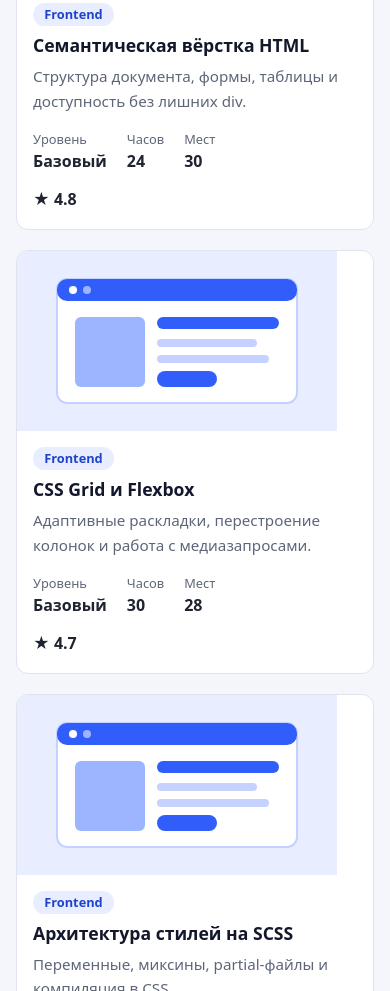
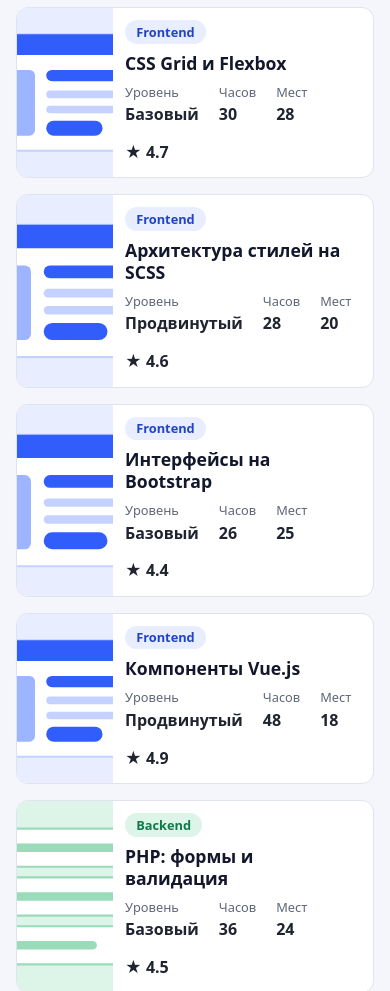
Before and after one commit to prokope123-ux/trpo-pr02, a website: page index.html in a window 390 px wide. Shown: the part 1009-2000 px from the top of the page. Drawn offline with Linux system fonts and the light colour scheme.

Commit message:
feat: add mixins, rem() function, breakpoints and CSS-only filters
respond/focus-ring/surface/container mixins, rem() helper, breakpoint
and category maps; @each generates badge modifiers and filter rules.
Tablet breakpoint moves filters above the grid, mobile makes cards
horizontal. Fixes clipped card meta on 375px.

```diff
--- a/index.html
+++ b/index.html
@@ -53,7 +53,7 @@
       </aside>
 
       <section class="catalog-area" id="catalog" aria-labelledby="catalog-title">
-        <h2 class="catalog-area__title" id="catalog-title">Курсы <span class="catalog-area__count">(12)</span></h2>
+        <h2 class="catalog-area__title" id="catalog-title">Курсы</h2>
 
         <p class="empty" role="status">Ничего не найдено. Отметьте хотя бы одну категорию.</p>
 
--- /dev/null
+++ b/scss/_functions.scss
@@ -0,0 +1,7 @@
+@use "sass:math";
+
+// Переводит пиксели в rem (база 16px), чтобы размеры не писались вручную в двух единицах.
+// rem(240) → 15rem
+@function rem($px, $base: 16) {
+  @return math.div($px, $base) * 1rem;
+}
--- /dev/null
+++ b/scss/_mixins.scss
@@ -0,0 +1,31 @@
+@use "sass:map";
+@use "variables" as *;
+
+// Медиазапрос по имени точки из $breakpoints
+@mixin respond($name) {
+  @media (max-width: map.get($breakpoints, $name)) {
+    @content;
+  }
+}
+
+// Видимое кольцо фокуса для клавиатурной навигации
+@mixin focus-ring {
+  outline: 3px solid $color-accent;
+  outline-offset: 3px;
+}
+
+// Белая поверхность с рамкой и скруглением: карточка, панель, инфоблок
+@mixin surface($padding: 0) {
+  padding: $padding;
+  background: $color-surface;
+  border: 1px solid $color-border;
+  border-radius: $radius;
+}
+
+// Адаптивный контейнер ограниченной ширины
+@mixin container {
+  width: 100%;
+  max-width: $container-width;
+  margin-inline: auto;
+  padding-inline: $space-md;
+}
--- a/scss/_variables.scss
+++ b/scss/_variables.scss
@@ -26,3 +26,19 @@ $space-xl: 2.5rem;
 // Контейнер и шрифт (theme.json → container, fontFamily)
 $container-width: 74rem;
 $font-family: system-ui, -apple-system, "Segoe UI", Roboto, Arial, sans-serif;
+
+// Точки перестроения (max-width)
+$breakpoints: (
+  laptop: 960px,
+  mobile: 600px,
+);
+
+// Цвета бейджа по категориям: (цвет текста, цвет фона)
+$categories: (
+  frontend: ($color-accent-dark, $color-accent-soft),
+  backend: ($color-success, $color-success-soft),
+  tools: ($color-warning, $color-warning-soft),
+);
+
+// Уровни курсов, по которым работает фильтр
+$levels: basic, advanced;
--- a/scss/base/_base.scss
+++ b/scss/base/_base.scss
@@ -1,4 +1,5 @@
 @use "../variables" as *;
+@use "../mixins" as *;
 
 *,
 *::before,
@@ -39,8 +40,7 @@ a {
 a:focus-visible,
 input:focus-visible,
 button:focus-visible {
-  outline: 3px solid $color-accent;
-  outline-offset: 3px;
+  @include focus-ring;
 }
 
 .visually-hidden {
--- a/scss/components/_badge.scss
+++ b/scss/components/_badge.scss
@@ -1,3 +1,4 @@
+@use "sass:list";
 @use "../variables" as *;
 
 .badge {
@@ -10,3 +11,12 @@
   background: $color-accent-soft;
   border-radius: 999px;
 }
+
+// Модификаторы по категориям генерируются из карты $categories:
+// .badge--frontend, .badge--backend, .badge--tools
+@each $name, $pair in $categories {
+  .badge--#{$name} {
+    color: list.nth($pair, 1);
+    background: list.nth($pair, 2);
+  }
+}
--- a/scss/components/_card.scss
+++ b/scss/components/_card.scss
@@ -1,13 +1,17 @@
 @use "../variables" as *;
+@use "../functions" as *;
+@use "../mixins" as *;
 
 // Сетка карточек: число колонок подбирается автоматически
 .catalog {
   display: grid;
-  grid-template-columns: repeat(auto-fill, minmax(15rem, 1fr));
+  grid-template-columns: repeat(auto-fill, minmax(rem(240), 1fr));
   gap: 1.25rem;
 
-  @media (max-width: 600px) {
+  // Узкий экран: одна колонка
+  @include respond(mobile) {
     grid-template-columns: 1fr;
+    gap: $space-md;
   }
 }
 
@@ -15,14 +19,17 @@
   display: flex;
   flex-direction: column;
   overflow: hidden;
-  background: $color-surface;
-  border: 1px solid $color-border;
-  border-radius: $radius;
+  @include surface;
+
+  &__image {
+    width: 100%;
+  }
 
   &__body {
     display: flex;
     flex-direction: column;
     flex: 1;
+    min-width: 0;
     padding: $space-md;
   }
 
@@ -39,7 +46,8 @@
 
   &__meta {
     display: flex;
-    gap: 1.25rem;
+    flex-wrap: wrap;
+    gap: $space-xs 1.25rem;
     margin: 0 0 0.75rem;
 
     dt {
@@ -57,4 +65,24 @@
     margin: 0;
     font-weight: 600;
   }
+
+  // Плотность на мобильном: карточка горизонтальная, картинка слева
+  @include respond(mobile) {
+    flex-direction: row;
+
+    &__image {
+      flex: none;
+      width: rem(96);
+      height: auto;
+      object-fit: cover;
+    }
+
+    &__body {
+      padding: 0.75rem;
+    }
+
+    &__text {
+      display: none;
+    }
+  }
 }
--- a/scss/components/_filters.scss
+++ b/scss/components/_filters.scss
@@ -1,16 +1,29 @@
+@use "sass:map";
 @use "../variables" as *;
+@use "../functions" as *;
+@use "../mixins" as *;
 
 .filters {
   &__form {
-    padding: $space-lg;
-    background: $color-surface;
-    border: 1px solid $color-border;
-    border-radius: $radius;
+    @include surface($space-lg);
+
+    // Планшет: панель над каталогом, группы фильтров в ряд
+    @include respond(laptop) {
+      display: flex;
+      flex-wrap: wrap;
+      align-items: flex-start;
+      gap: $space-md $space-xl;
+    }
   }
 
   &__title {
     margin-bottom: $space-md;
     font-size: 1.125rem;
+
+    @include respond(laptop) {
+      flex: 1 1 100%;
+      margin-bottom: 0;
+    }
   }
 
   &__group {
@@ -22,6 +35,10 @@
       margin-bottom: $space-sm;
       font-weight: 600;
     }
+
+    @include respond(laptop) {
+      margin-bottom: 0;
+    }
   }
 }
 
@@ -32,6 +49,34 @@
   padding-block: 0.15rem;
 }
 
-.catalog-area .empty {
+// ---------- Фильтрация без JavaScript ----------
+// Состояние чекбоксов и радиокнопок читается через :has() на общем предке .layout.
+
+// Снятая категория скрывает свои карточки (правило на каждый ключ карты $categories)
+@each $name in map.keys($categories) {
+  .layout:has(#cat-#{$name}:not(:checked)) .card[data-category="#{$name}"] {
+    display: none;
+  }
+}
+
+// Выбранный уровень скрывает карточки другого уровня
+@each $level in $levels {
+  .layout:has(#level-#{$level}:checked) .card:not([data-level="#{$level}"]) {
+    display: none;
+  }
+}
+
+// Пустое состояние: ни одна категория не выбрана
+.empty {
   display: none;
+  padding: $space-xl $space-lg;
+  text-align: center;
+  color: $color-muted;
+  background: $color-surface;
+  border: 1px dashed $color-border;
+  border-radius: $radius;
 }
+
+.layout:not(:has(.filter-category:checked)) .empty {
+  display: block;
+}
--- a/scss/components/_info.scss
+++ b/scss/components/_info.scss
@@ -1,11 +1,9 @@
 @use "../variables" as *;
+@use "../mixins" as *;
 
 .info {
   margin-block: $space-xl;
-  padding: $space-lg;
-  background: $color-surface;
-  border: 1px solid $color-border;
-  border-radius: $radius;
+  @include surface($space-lg);
 
   &__title {
     margin-bottom: $space-sm;
--- a/scss/layout/_container.scss
+++ b/scss/layout/_container.scss
@@ -1,8 +1,5 @@
-@use "../variables" as *;
+@use "../mixins" as *;
 
 .container {
-  width: 100%;
-  max-width: $container-width;
-  margin-inline: auto;
-  padding-inline: $space-md;
+  @include container;
 }
--- a/scss/layout/_header.scss
+++ b/scss/layout/_header.scss
@@ -1,4 +1,5 @@
 @use "../variables" as *;
+@use "../mixins" as *;
 
 .site-header {
   background: $color-dark;
@@ -10,6 +11,11 @@
     justify-content: space-between;
     gap: $space-sm $space-lg;
     padding-block: 0.75rem;
+
+    @include respond(mobile) {
+      flex-direction: column;
+      align-items: flex-start;
+    }
   }
 }
 
--- a/scss/layout/_layout.scss
+++ b/scss/layout/_layout.scss
@@ -1,4 +1,6 @@
 @use "../variables" as *;
+@use "../functions" as *;
+@use "../mixins" as *;
 
 .page-head {
   padding-block: 2rem $space-lg;
@@ -17,11 +19,11 @@
 // Панель фильтров слева, каталог справа
 .layout {
   display: grid;
-  grid-template-columns: 16rem 1fr;
+  grid-template-columns: rem(256) 1fr;
   gap: $space-lg;
   align-items: start;
 
-  @media (max-width: 960px) {
+  @include respond(laptop) {
     grid-template-columns: 1fr;
   }
 }
@@ -31,9 +33,4 @@
     margin-bottom: $space-md;
     font-size: 1.5rem;
   }
-
-  &__count {
-    font-weight: 400;
-    color: $color-muted;
-  }
 }
```
Also changed, not shown: css/styles.css.
